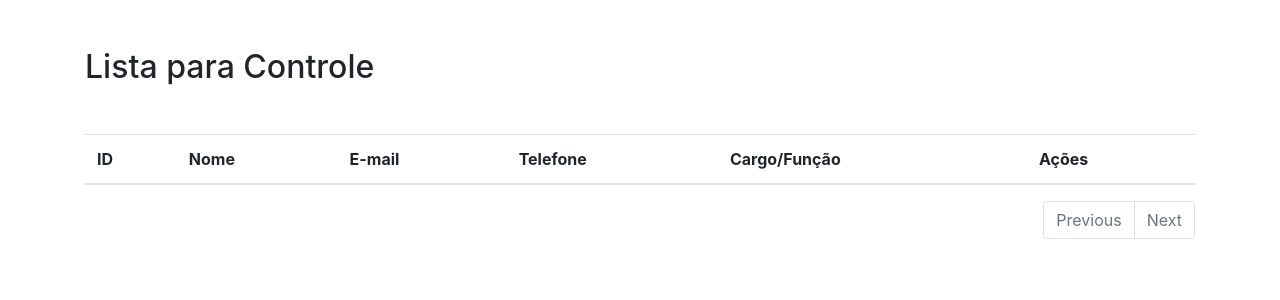
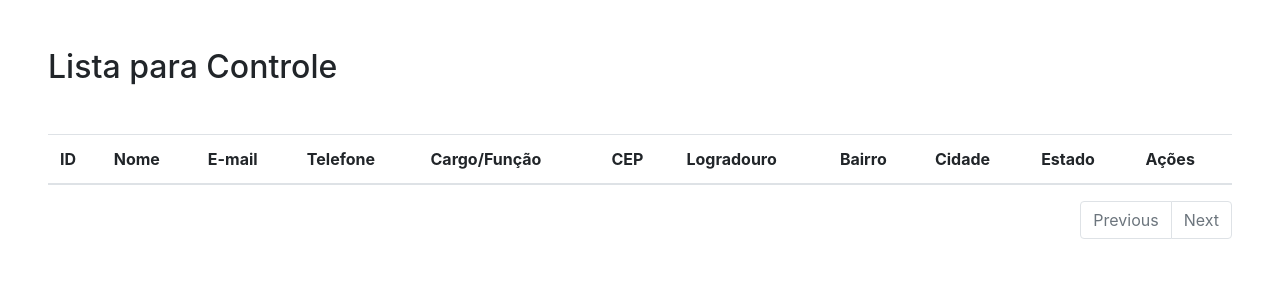
Before and after one commit to fabiotmourao/projeto-cadastro-testes, a PHP site: page /dashboard.php in a window 1280 px wide. Shown: the part 80-380 px from the top of the page. Run offline with PHP 8.4, Linux system fonts and the light colour scheme; the visitor is signed in with stand-in values (Sample User, id 1); data that the repository does not hold is empty.

Commit message:
ultimas alterações

```diff
--- a/css/style.css
+++ b/css/style.css
@@ -13,6 +13,11 @@
   height: 80px;
 }
 
+th a{
+  text-decoration: none;
+  color: #000;
+}
+
 @media (max-width: 450px) {
   .h-custom {
     height: 100%;
--- a/dashboard.php
+++ b/dashboard.php
@@ -28,7 +28,7 @@
         </div>
     </header>
 
-    <div class="container mt-5">
+    <div class="container-fluid mt-5 mx-auto px-5">
         <h2 class="mb-5">Lista para Controle</h2>
 
         <?php
@@ -63,6 +63,11 @@
                     <th>E-mail</th>
                     <th>Telefone</th>
                     <th>Cargo/Função</th>
+                    <th>CEP</th>
+                    <th>Logradouro</th>
+                    <th>Bairro</th>
+                    <th>Cidade</th>
+                    <th>Estado</th>
                     <th>Ações</th>
                 </tr>
             </thead>
@@ -77,6 +82,11 @@
                     echo "<td>" . $user['email'] . "</td>";
                     echo "<td>" . $user['telephone'] . "</td>";
                     echo "<td>" . $user['office'] . "</td>";
+                    echo "<td>" . $user['cep'] . "</td>";
+                    echo "<td>" . $user['logradouro'] . "</td>";
+                    echo "<td>" . $user['bairro'] . "</td>";
+                    echo "<td>" . $user['cidade'] . "</td>";
+                    echo "<td>" . $user['estado'] . "</td>";
                     echo "<td>";
                     echo '<div class="btn-group" role="group">';
                     echo '<a href="edit.php?id=' . $user['id'] . '" class="btn btn-primary btn-sm m-1 ">Editar</a>';
```
Also changed, not shown: index.php (+14 -2 lines), register.php (+26 -3 lines).
